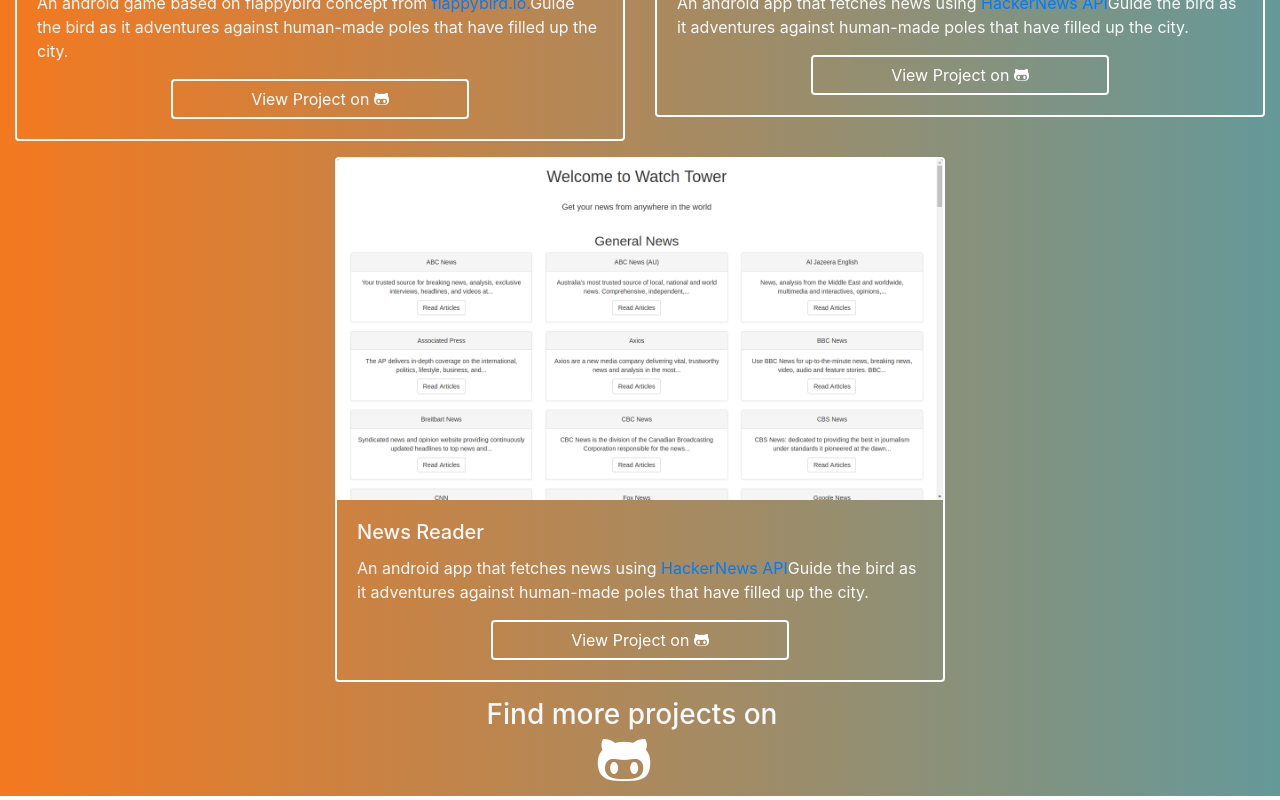
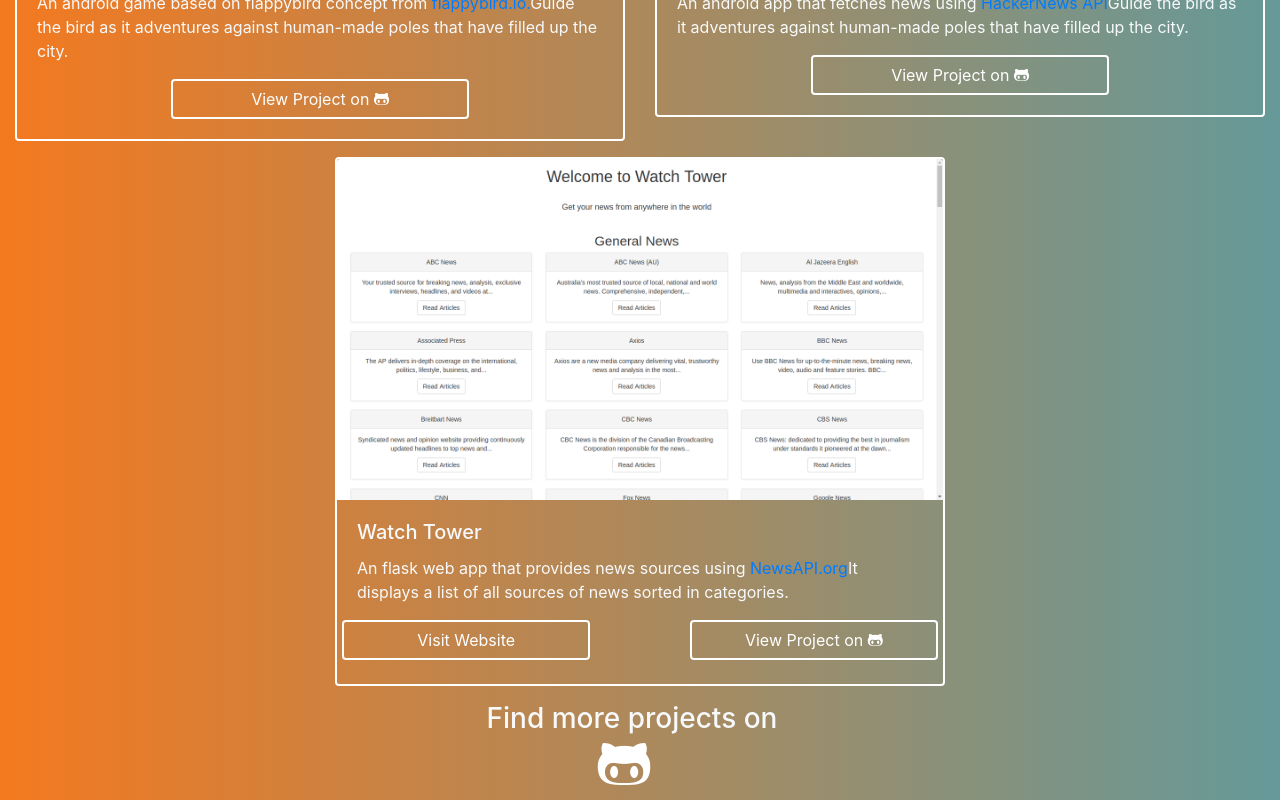
Before and after one commit to brianwachira/savoir-faire, a Vue app: page /work in a window 1280 px wide. Shown: the part 1099-1899 px from the top of the page. Built offline with nearby package versions, Linux system fonts and the light colour scheme.

Commit message:
add watchtower content

```diff
--- a/src/components/shared/MyWork.vue
+++ b/src/components/shared/MyWork.vue
@@ -55,10 +55,10 @@
               <div class="card bg-inherit mb-3">
                 <img class="card-img-top" :src="images.watchtower" alt="watchtower">
                 <div class="card-body ">
-                  <h5 class="card-title text-light font-weignt-bold">News Reader</h5>
-                  <p class="card-text text-light">An android app that fetches news using <a href="https://github.com/HackerNews/API" target="blank">HackerNews API</a>Guide the bird as it adventures against human-made poles that have filled up the city.</p>
+                  <h5 class="card-title text-light font-weignt-bold">Watch Tower</h5>
+                  <p class="card-text text-light">An flask web app that provides  news sources using <a href="https://newsapi.org/" target="blank">NewsAPI.org</a>It displays a list of all sources of news sorted in categories.</p>
                   <div class="row">
-                    <div class="col-md-3"></div><a href="https://github.com/brianwachira/news-reader" target="blank" class="btn btn-inherit text-center col-md-6">View Project on <i class="fab fa-github-alt fa-1x"></i></a><div class="col-md-3"></div>
+                    <a href="https://watchtower197.herokuapp.com/" target="blank" class="btn btn-inherit col-md-5 mb-1">Visit Website</a><div class="col-md-2"></div><a href="https://github.com/brianwachira/watchtower"  target="blank" class="btn btn-inherit col-md-5 mb-1">View Project on <i class="fab fa-github-alt fa-1x"></i></a>
                   </div>
                 </div>
               </div>
```
